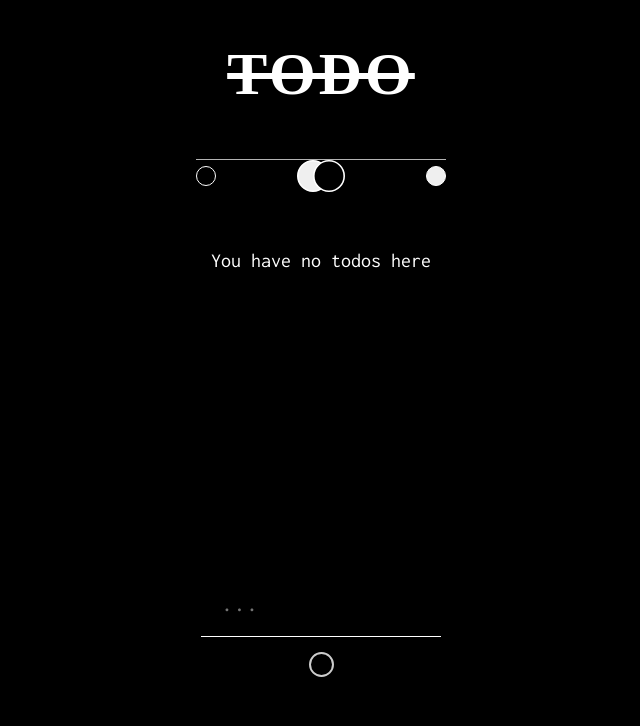
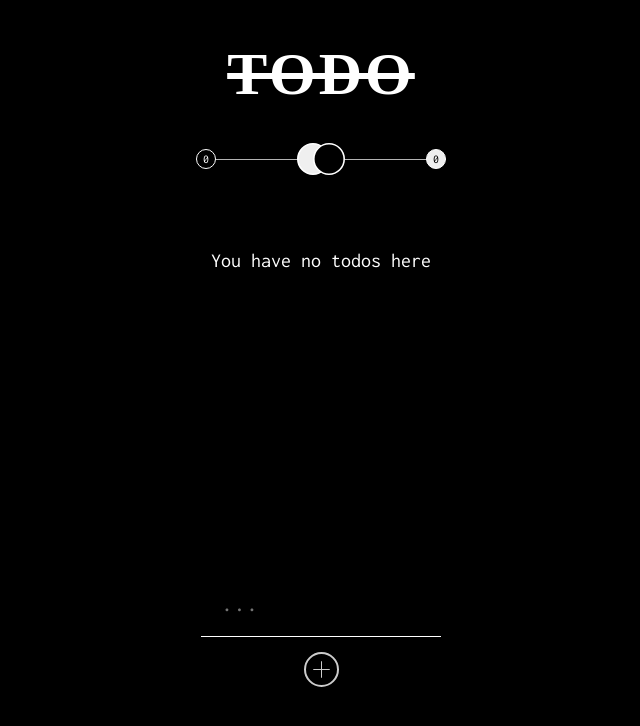
Before and after one commit to Takaitech/to-do-list-reel, a React (Create React App) app: page / in a window 1280 px wide. Shown: the top 726 px of the page, without its empty margins (319-959 px from the left). Built offline with nearby package versions, Linux system fonts and the light colour scheme; a web font is replaced by a local one.

Commit message:
remaining todos feature

```diff
--- a/src/components/Filter.js
+++ b/src/components/Filter.js
@@ -2,17 +2,31 @@ import React from 'react';
 import styles from '../styles.module.css'
 import { updateFilter } from '../actions/todo.actions'
 
-const Filter = ({dispatch, filter, activeFilter}) => {
-    console.log(filter)
-    console.log(`${filter}_2`)
-    return(
+const Filter = ({dispatch, filter, activeFilter, todos}) => {
+        const filterTodos = (todos, filter) => {
+                switch(filter) {
+                    case "COMPLETED":
+                        return todos.filter(todo => todo.completed === true);
+                    case "ACTIVE":
+                        return todos.filter(todo => todo.completed === false)
+                default: return todos
+                }
+            }
+
+
+        let filterLength = filterTodos(todos,filter)
+
+        console.log(filterLength)
+
+        return(
             <div className={styles[`${filter}_LinkContainer`]}>
-                <span className={`${styles[`${filter}Text`]}`}>{filter !== "ALL_2" ? filter: "ALL"}</span>
                 <button className={(activeFilter === filter || activeFilter === `${filter.substr(0,3)}` || activeFilter === `${filter.substr(0,3)}_2` ) ? `${styles.filterButtonActive} ${styles[`${filter}`]}` : `${styles.filterButton} ${styles[`${filter}`]}`}
                     onClick={() => {dispatch(updateFilter(filter))}}>
+                            {filterLength.length}
                 </button>
+                <span className={`${styles[`${filter}Text`]}`}>{filter !== "ALL_2" ? filter: "ALL"}</span>
             </div>
-    )
+        )
 }
 
 export default Filter;
--- a/src/components/todo.js
+++ b/src/components/todo.js
@@ -3,7 +3,6 @@ import styles from '../styles.module.css'
 
 const Todo = ({text, uid, completed, onClick, toggleTodo, editTodo, filter}) => {
 
-    console.log(filter)
     return (
         <li >
             <div className={styles.connectorRight}></div>
--- a/src/containers/AddTodo.js
+++ b/src/containers/AddTodo.js
@@ -12,13 +12,15 @@ const AddTodo = ({dispatch}) => {
         }
         input.value = ""
     }
+
     return(
         <form onSubmit={(e) => {handleSubmit(e)}}>
             <input className={styles.todoInput} ref={node => (input = node)} type="text" placeholder="..."></input>
-            <input type="submit" value="+" className={styles.todoSubmit}></input>
+            <input type="image" value="+" src="./add-icon.png" className={styles.todoSubmit} alt="Add sign"></input>
         </form>
     )
 }
 
 
+
 export default connect()(AddTodo)
--- a/src/containers/Filters.js
+++ b/src/containers/Filters.js
@@ -3,22 +3,23 @@ import { connect } from 'react-redux'
 import Filter from '../components/Filter'
 import styles from '../styles.module.css'
 
-const Filters = ({ activeFilter, dispatch }) => {
+const Filters = ({ activeFilter, todos, dispatch }) => {
+
 
     return(
         <div className={styles.filterBar}>
-            <Filter activeFilter={activeFilter} filter="ACTIVE" dispatch={dispatch}/>
-            <Filter activeFilter={activeFilter} filter="ALL" dispatch={dispatch} />
-            <Filter activeFilter={activeFilter}  filter="ALL_2" dispatch={dispatch} />
-            <Filter activeFilter={activeFilter} filter="COMPLETED" dispatch={dispatch} />
+            <Filter activeFilter={activeFilter} todos={todos} filter="ACTIVE" dispatch={dispatch}/>
+            <Filter activeFilter={activeFilter} todos={todos} filter="ALL" dispatch={dispatch} />
+            <Filter activeFilter={activeFilter} todos={todos} filter="ALL_2" dispatch={dispatch} />
+            <Filter activeFilter={activeFilter} todos={todos} filter="COMPLETED" dispatch={dispatch} />
         </div>
     )
 }
 
 
-
 const mapStateToProps = state => ({
-    activeFilter: state.filter
+    activeFilter: state.filter,
+    todos: state.todos
 })
 
 const mapDispatchToProps = dispatch => ({
--- a/src/containers/TodoList.js
+++ b/src/containers/TodoList.js
@@ -8,6 +8,8 @@ import {editTodo} from '../actions/todo.actions'
 import styles from '../styles.module.css'
 
 const TodoList = ({todos,toggleTodo, deleteTodo, editTodo, filter}) => {
+
+
     return(
         <ul className={styles.todoList}>
             <div className={styles.gradient}></div>
```
